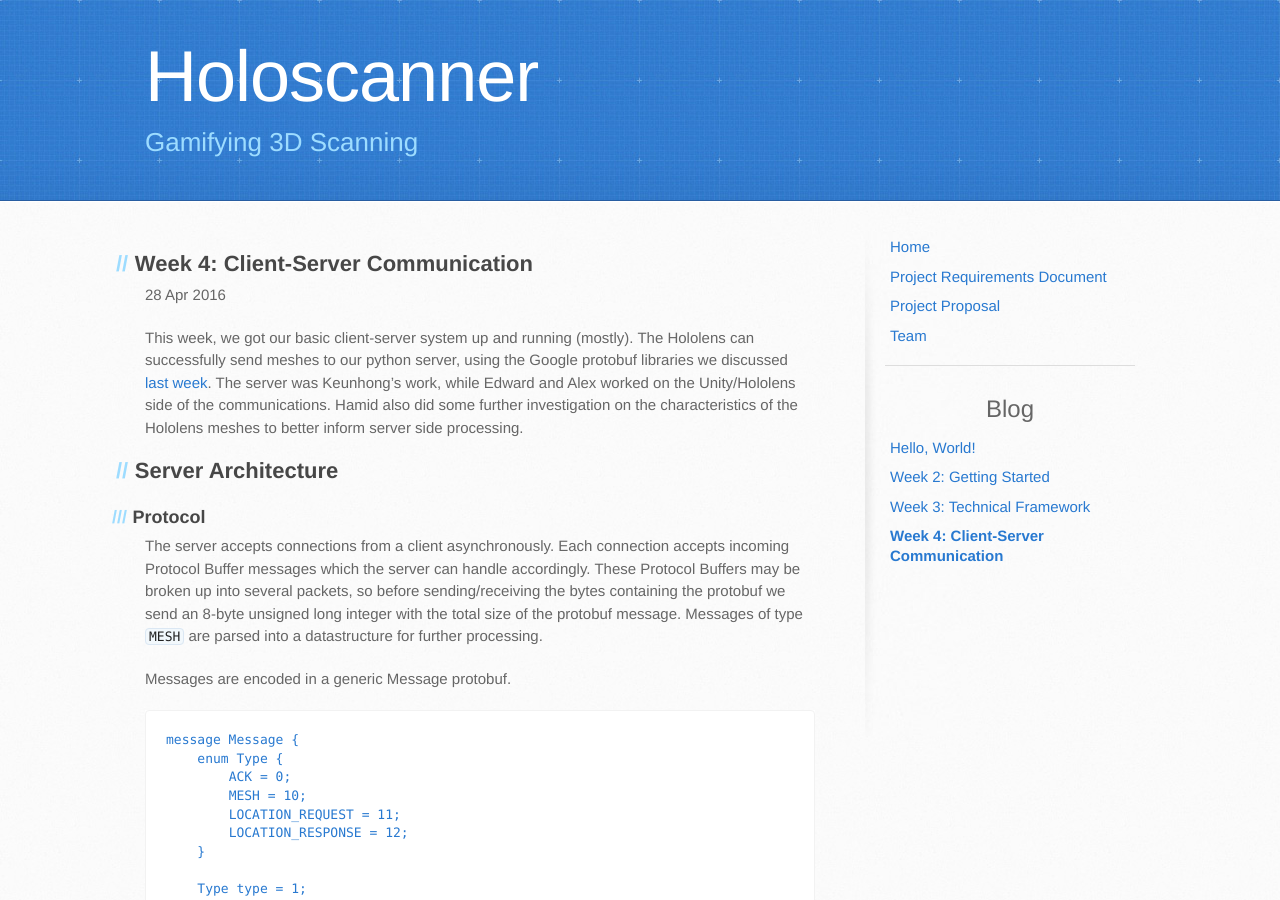
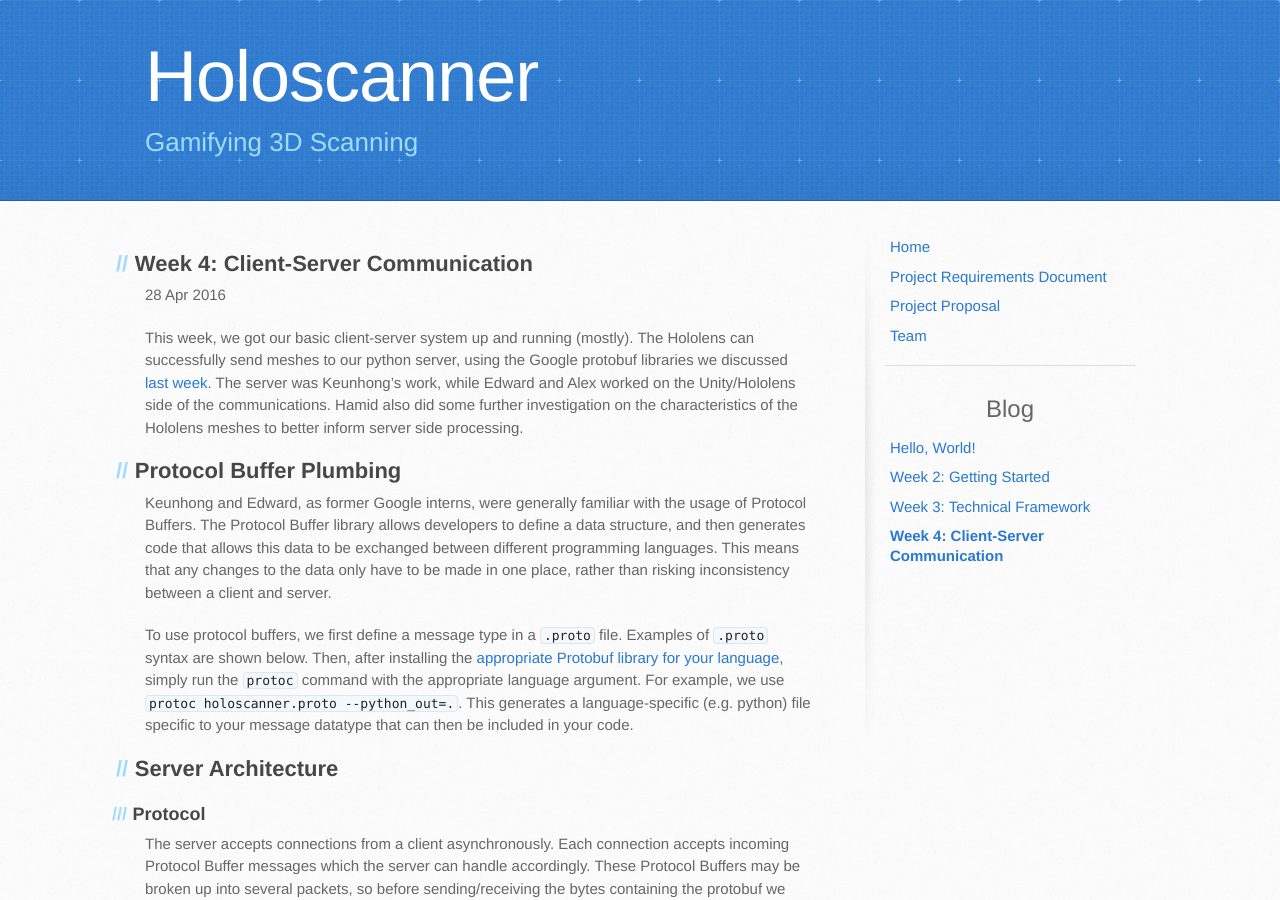
Before and after one commit to holoscanner/holoscanner.github.io, a Jekyll site: the page built from _posts/2016-04-28-week-4-clientserver-communication.md, in a window 1280 px wide and 900 px high. Built offline with Jekyll 4.4.1, drawn with Linux system fonts in a browser that asks for light colours; some of the changed text lies outside the part shown.

Commit message:
Update 2016-04-28-week-4-clientserver-communication.md

```diff
--- a/_posts/2016-04-28-week-4-clientserver-communication.md
+++ b/_posts/2016-04-28-week-4-clientserver-communication.md
@@ -5,6 +5,14 @@
 
 This week, we got our basic client-server system up and running (mostly). The Hololens can successfully send meshes to our python server, using the Google protobuf libraries we discussed [last week]({% post_url 2016-04-21-week-3-technical-framework %}). The server was Keunhong's work, while Edward and Alex worked on the Unity/Hololens side of the communications.
 Hamid also did some further investigation on the characteristics of the Hololens meshes to better inform server side processing.
+
+## Protocol Buffer Plumbing
+
+Keunhong and Edward, as former Google interns, were generally familiar with the usage of Protocol Buffers. The Protocol Buffer library allows developers to define a
+data structure, and then generates code that allows this data to be exchanged between different programming languages. This means that any changes to the data only have
+to be made in one place, rather than risking inconsistency between a client and server.
+
+To use protocol buffers, we first define a message type in a `.proto` file. Examples of `.proto` syntax are shown below. Then, after installing the [appropriate Protobuf library for your language](https://github.com/google/protobuf), simply run the `protoc` command with the appropriate language argument. For example, we use `protoc holoscanner.proto --python_out=.`. This generates a language-specific (e.g. python) file specific to your message datatype that can then be included in your code.
 
 ## Server Architecture
 
@@ -73,7 +81,7 @@
 
 ## Client Communications Architecture
 
-Work in progress...
+We started with the Spatial Mapping code provided in HoloToolkit. In particular, the `RemoteMeshManager` converts all the Unity meshes into byte arrays when the user says "Send Meshes", while `RemoteMeshSource` sends byte arrays over a TCP socket. We took out the extraneous functionality from the `RemoteMeshManager` (that dealt with viewing meshes sent from the Hololens on a desktop), and wrote our own plumbing to convert Unity meshes into our protobuf format. We also removed a single line from `RemoteMeshSource`, since in the HoloToolkit implementation it sends an extra 4-byte length along with every packet (whereas we send the length before the first packet of the protobuf). We were able to successfully transfer a mesh from the Hololens to a server running on a separate machine, although the auxiliary fields (e.g. device ID, device pose) haven't yet been filled in.
 
 ## Mesh Analysis
 
```
